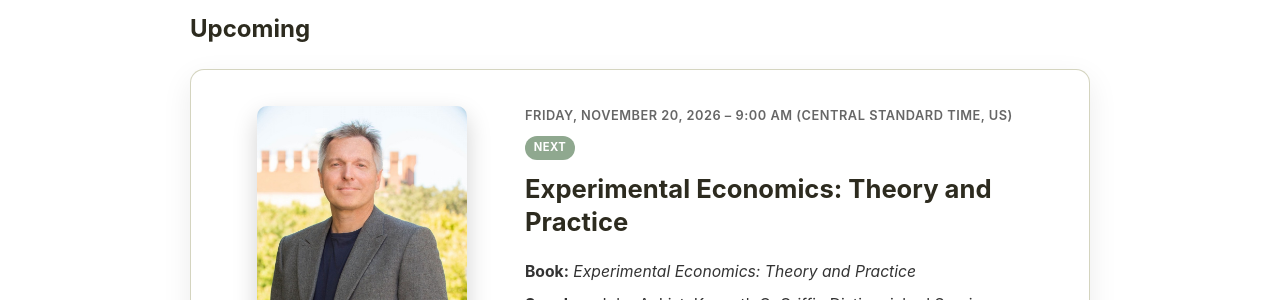
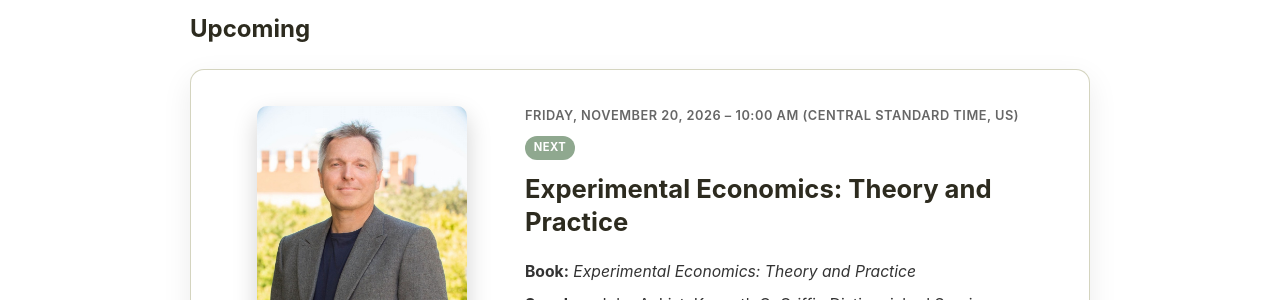
Before and after one commit to marceaguilar/affe-website, a Jekyll site: the page built from pages/webinars.md, in a window 1280 px wide. Shown: the part 298-598 px from the top of the page. Built offline with Jekyll 4.4.1, drawn with Linux system fonts in a browser that asks for light colours.

Commit message:
Update the John List webinar time to 10:00 AM.
Co-authored-by: Cursor <cursoragent@cursor.com>

```diff
--- a/index.html
+++ b/index.html
@@ -27,7 +27,7 @@ title: Home
       <hr class="event-divider">
       <div class="event-item">
         <p class="event-date">Webinar: Experimental Economics: Theory and Practice</p>
-        <p class="event-details" style="margin-top: 0.5rem; font-size: 0.95em; opacity: 0.9;">John A. List (University of Chicago) — Friday, November 20, 2026, 9:00 AM (Central Standard Time, US).</p>
+        <p class="event-details" style="margin-top: 0.5rem; font-size: 0.95em; opacity: 0.9;">John A. List (University of Chicago) — Friday, November 20, 2026, 10:00 AM (Central Standard Time, US).</p>
         <div class="event-actions">
           <a href="https://uchicago.zoom.us/j/91677883895?pwd=TAmSqqGZ0T6cEcCrM6Jx2rPQ4aqeJT.1" class="see-more-btn" target="_blank" rel="noopener noreferrer">
             <svg class="event-action-icon" width="16" height="16" viewBox="0 0 24 24" fill="none" aria-hidden="true">
--- a/pages/webinars.md
+++ b/pages/webinars.md
@@ -14,7 +14,7 @@ Join our virtual webinar series for periodic methodological webinars on field ex
   </div>
   <div class="webinar-details">
     <div class="webinar-date">
-      <span>Friday, November 20, 2026 – 9:00 AM (Central Standard Time, US)</span>
+      <span>Friday, November 20, 2026 – 10:00 AM (Central Standard Time, US)</span>
       <span class="webinar-badge">Next</span>
     </div>
     <h3 class="webinar-title">Experimental Economics: Theory and Practice</h3>
```
